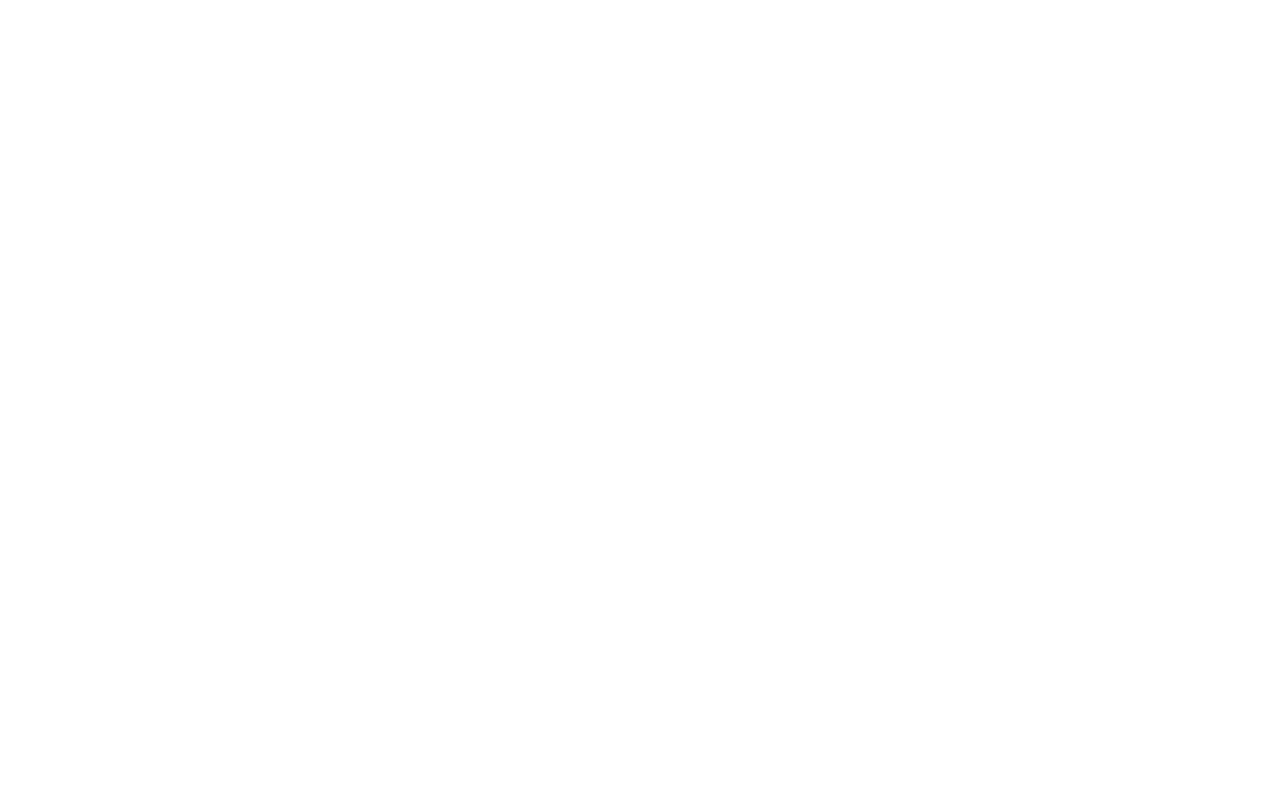
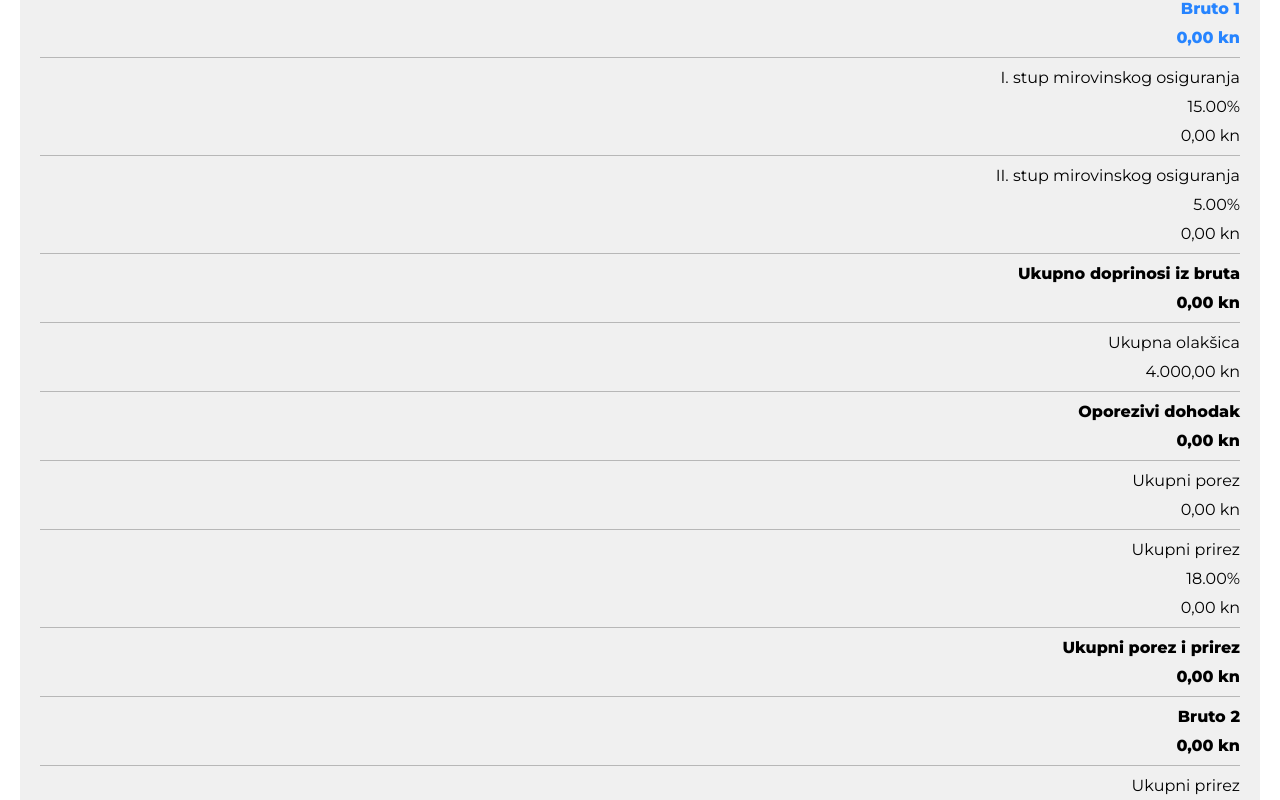
Before and after one commit to celigx/salary-calculator, a React (Create React App) app: page / in a window 1280 px wide. Shown: the part 940-1740 px from the top of the page. Before the commit the page ends 969 px from the top, so only its background shows below. Built offline with nearby package versions, Linux system fonts and the light colour scheme.

Commit message:
Add output table

```diff
--- a/src/App.js
+++ b/src/App.js
@@ -1,4 +1,4 @@
-import { useState } from 'react';
+import { useEffect, useState } from 'react';
 import './App.sass';
 import Select from 'react-select';
 import { cityList, childrenList, invalidityList, typeList } from './components/data/ArrayList';
@@ -9,12 +9,18 @@
   const [amount, setAmount] = useState(0)
   const [residence, setResidence] = useState(cityList[313].value)
   const [children, setChildren] = useState(childrenList[0].value)
-  const [dependants, setDependants] = useState('0')
+  const [dependants, setDependants] = useState(0)
   const [invalidity, setInvalidity] = useState(invalidityList[0].value)
   const [type, setType] = useState(typeList[0].value)
+  const [net, setNet] = useState(0)
+
+  useEffect(() => {
+    type === 'grossToNet' ? setAmount(net) : setAmount(grossSalary(net))
+  }, [type, net])
 
   const handleAmount = (e) => {
     setAmount(e.target.value)
+    setNet(e.target.value)
     console.log('amount:', e.target.value)
   }
 
@@ -87,26 +93,28 @@
   const grossTwo = parseInt(amount) + healthCareContribution
 
   // Calculate net salary
-  const netSalary = grossTwo - healthCareContribution - totalGrossContribution - totalTax
+  const netSalary = Math.round(grossTwo - healthCareContribution - totalGrossContribution - totalTax)
   // console.log('netSalary:', netSalary);
 
   // Calculate gross salary
-  const grossSalary = () => {
+  const grossSalary = (n) => {
     // Surtax coefficient
     const surTaxCoefficient = (residence / 100) + 1
     // Tax and surtax coefficient for the rate of 20%
-    const coefficient20 = (20 * surTaxCoefficient) / (100 - (20 * 1.18)) + 1
+    const coefficient20 = (20 * surTaxCoefficient) / (100 - (20 * surTaxCoefficient)) + 1
     // Tax and surtax coefficient for the rate of 30%
     const coefficient30 = (30 * surTaxCoefficient) / (100 - (30 * surTaxCoefficient)) + 1
 
-    if (parseInt(amount) < totalDeduction) {
-      const grossSalary = parseInt(amount) * 1.25
+    if (parseInt(n) < totalDeduction) {
+      const grossSalary = parseInt(n) * 1.25
       return grossSalary
-    } else if (parseInt(amount) < 30000 - 6000 * surTaxCoefficient + totalDeduction) {
-      const grossSalary = Math.floor( ((parseInt(amount) - totalDeduction) * coefficient20) + totalDeduction ) / 0.80
+    } else if (parseInt(n) < 30000 - 6000 * surTaxCoefficient + totalDeduction) {
+      const grossSalary =  ( ((parseInt(n) - totalDeduction) * coefficient20) + totalDeduction ) / 0.80
+      console.log('two', grossSalary);
       return grossSalary
-    } else if (parseInt(amount) > 30000 - 6000 * surTaxCoefficient + totalDeduction) {
-      const grossSalary = Math.floor( (30000 + totalDeduction) + ((parseInt(amount) - (30000 - 6000 * surTaxCoefficient+ totalDeduction)) * coefficient30) ) / 0.80
+    } else if (parseInt(n) > 30000 - 6000 * surTaxCoefficient + totalDeduction) {
+      const grossSalary = Math.round( (30000 + totalDeduction) + ((parseInt(n) - (30000 - 6000 * surTaxCoefficient + totalDeduction)) * coefficient30) ) / 0.80
+      console.log('three', grossSalary);
       return grossSalary
     }
   }
@@ -178,7 +186,79 @@
       {/* Display output based on selected input option */}
       {type === 'grossToNet'
         ? <GrossToNet formatNumber={formatNumber} amount={amount} netSalary={netSalary} />
-        : <NetToGross formatNumber={formatNumber} amount={amount} grossSalary={grossSalary} />}
+        : <NetToGross formatNumber={formatNumber} grossSalary={grossSalary} net={net} />}
+
+      <div className="outputTable">
+      <div className="container">
+        <h4 className="text color">Bruto 1</h4>
+        <h4 className="number color">{type === 'grossToNet' ? formatNumber(net) : formatNumber(grossSalary(net))}</h4>
+      </div>
+
+      <div className="container">
+        <p className="text">I. stup mirovinskog osiguranja</p>
+        <p className="percent">15.00%</p>
+        <p className="number">{formatNumber(pensionI)}</p>
+      </div>
+
+      <div className="container">
+        <p className="text">II. stup mirovinskog osiguranja</p>
+        <p className="percent">5.00%</p>
+        <p className="number">{formatNumber(pensionII)}</p>
+      </div>
+
+      <div className="container">
+        <h4 className="text">Ukupno doprinosi iz bruta</h4>
+        <h4 className="number">{formatNumber(totalGrossContribution)}</h4>
+      </div>
+
+      <div className="container">
+        <p className="text">Ukupna olakšica</p>
+        <p className="number">{formatNumber(totalDeduction)}</p>
+      </div>
+
+      <div className="container">
+        <h4 className="text">Oporezivi dohodak</h4>
+        <h4 className="number">{formatNumber(taxableIncome)}</h4>
+      </div>
+
+      <div className="container">
+        <p className="text">Ukupni porez</p>
+        <p className="number">{formatNumber(tax)}</p>
+      </div>
+
+      <div className="container">
+        <p className="text">Ukupni prirez</p>
+        <p className="percent">18.00%</p>
+        <p className="number">{formatNumber(surtax)}</p>
+      </div>
+
+      <div className="container">
+        <h4 className="text">Ukupni porez i prirez</h4>
+        <h4 className="number">{formatNumber(totalTax)}</h4>
+      </div>
+
+      <div className="container">
+        <h4 className="text">Bruto 2</h4>
+        <h4 className="number">{formatNumber(grossTwo)}</h4>
+      </div>
+
+      <div className="container">
+        <p className="text">Ukupni prirez</p>
+        <p className="percent">16.50%</p>
+        <p className="number">{formatNumber(healthCareContribution)}</p>
+      </div>
+
+      <div className="container">
+        <h4 className="text">Ukupno doprinosi na bruto</h4>
+        <h4 className="number">{formatNumber(healthCareContribution)}</h4>
+      </div>
+
+      <div className="container">
+        <h4 className="text color">Neto plaća</h4>
+        <h4 className="number color">{type === 'grossToNet' ? formatNumber(netSalary) : formatNumber(net)}</h4>
+      </div>
+
+      </div>
 
     </div>
   );
--- a/src/App.sass
+++ b/src/App.sass
@@ -32,6 +32,28 @@
     h4
       margin-bottom: 10px
 
+  .outputTable
+    background: #f0f0f0
+    border-radius: 4px
+    padding: 20px 20px
+    .container
+      justify-content: space-between
+      border-bottom: 1px solid #b7b7b7
+      .text
+        flex: 2
+        text-align: end
+        margin: 10px 0
+      .color
+        color: #2684ff
+      .percent
+        flex: 2
+        text-align: end
+        margin: 10px 0
+      .number
+        flex: 1
+        text-align: end
+        margin: 10px 0
+
 .input
   font-size: 16px
   font-family: 'Montserrat', sans-serif
--- a/src/components/NetToGross.js
+++ b/src/components/NetToGross.js
@@ -1,13 +1,13 @@
-const NetToGross = ({ formatNumber, amount, grossSalary }) => {
+const NetToGross = ({ formatNumber, grossSalary, net }) => {
   return (
     <div className="outputContainer">
       <div className="grossContainer">
         <h4>Bruto plaća:</h4>
-        <h2 className="gross">{formatNumber(grossSalary())}</h2>
+        <h2 className="gross">{formatNumber(grossSalary(net))}</h2>
       </div>
       <div className="netContainer">
         <h4>Neto plaća:</h4>
-        <h2 className="net">{formatNumber(amount)}</h2>
+        <h2 className="net">{formatNumber(net)}</h2>
       </div>
     </div>
   )
```
